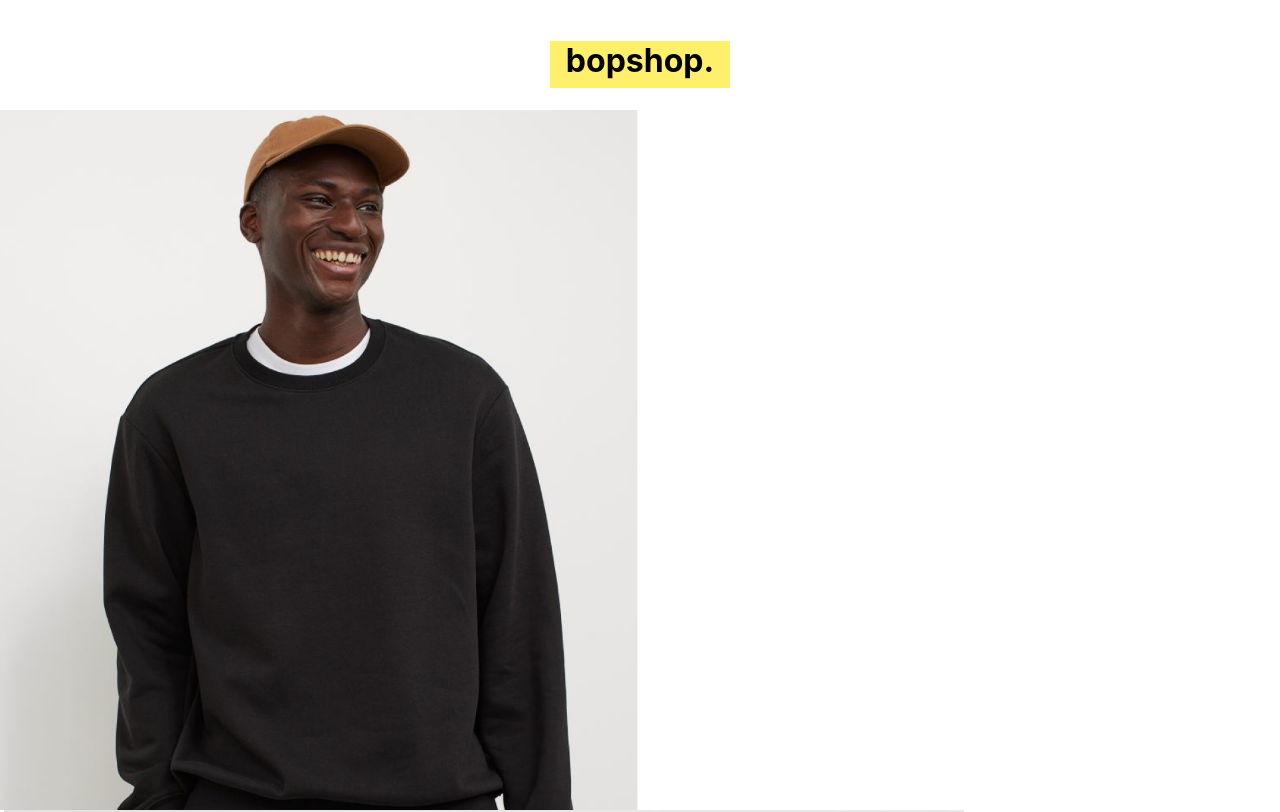
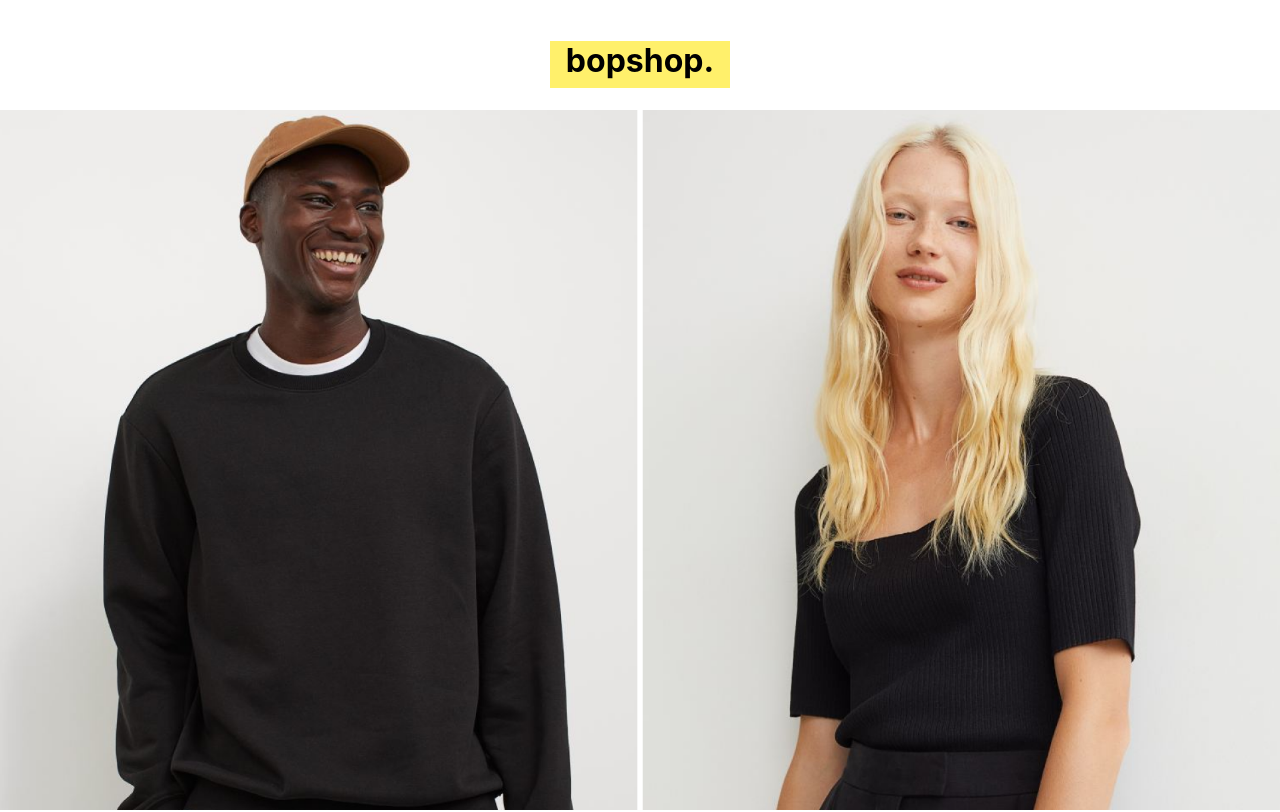
Before and after one commit to Sifon98/AgilLeverans, a React (Vite) app in the folder client/: page /landing in a window 1280 px wide. Shown: the top 812 px of the page. Built offline with nearby package versions, Linux system fonts and the light colour scheme.

Commit message:
womens image done

```diff
--- a/client/src/CSS/_landing.scss
+++ b/client/src/CSS/_landing.scss
@@ -40,19 +40,19 @@
 
         }
 
-        // .rightSide {
-        //     // background-color:red;
-        //     display: flex;
-        //     height: 100%;
-        //     width:50%;
-        //     flex-direction: row;
-        //     justify-content: end;
+        .rightSide {
+            // background-color:red;
+            display: flex;
+            height: 100%;
+            width:50%;
+            flex-direction: row;
+            justify-content: end;
 
-        //     .womenImage {
-        //         width: 100%;
-        //         height:100%;
-        //         object-fit: cover;
-        //     }
-        // }
+            .womenImage {
+                width: 100%;
+                height:100%;
+                object-fit: cover;
+            }
+        }
     }
 }
--- a/client/src/CSS/style.min.css
+++ b/client/src/CSS/style.min.css
@@ -1 +1 @@
-.wrapper{-webkit-box-sizing:border-box;box-sizing:border-box;height:100%;width:100%}.wrapper .titleContainer{display:-webkit-box;display:-ms-flexbox;display:flex;-webkit-box-pack:center;-ms-flex-pack:center;justify-content:center;margin-top:20px}.wrapper .titleContainer .title{display:-webkit-box;display:-ms-flexbox;display:flex;-webkit-box-pack:center;-ms-flex-pack:center;justify-content:center;background-color:#FFF06B;width:180px;height:40px;padding:0px 0px 7px 0px}.wrapper .imageContainer{display:-webkit-box;display:-ms-flexbox;display:flex;-ms-flex-wrap:wrap;flex-wrap:wrap;height:700px;width:100%}.wrapper .imageContainer .leftSide{display:-webkit-box;display:-ms-flexbox;display:flex;height:100%;width:50%;-webkit-box-orient:horizontal;-webkit-box-direction:normal;-ms-flex-direction:row;flex-direction:row;-webkit-box-pack:start;-ms-flex-pack:start;justify-content:start;background-size:cover}.wrapper .imageContainer .leftSide .menImage{width:100%;height:100%;-o-object-fit:cover;object-fit:cover}
+.wrapper{-webkit-box-sizing:border-box;box-sizing:border-box;height:100%;width:100%}.wrapper .titleContainer{display:-webkit-box;display:-ms-flexbox;display:flex;-webkit-box-pack:center;-ms-flex-pack:center;justify-content:center;margin-top:20px}.wrapper .titleContainer .title{display:-webkit-box;display:-ms-flexbox;display:flex;-webkit-box-pack:center;-ms-flex-pack:center;justify-content:center;background-color:#FFF06B;width:180px;height:40px;padding:0px 0px 7px 0px}.wrapper .imageContainer{display:-webkit-box;display:-ms-flexbox;display:flex;-ms-flex-wrap:wrap;flex-wrap:wrap;height:700px;width:100%}.wrapper .imageContainer .leftSide{display:-webkit-box;display:-ms-flexbox;display:flex;height:100%;width:50%;-webkit-box-orient:horizontal;-webkit-box-direction:normal;-ms-flex-direction:row;flex-direction:row;-webkit-box-pack:start;-ms-flex-pack:start;justify-content:start;background-size:cover}.wrapper .imageContainer .leftSide .menImage{width:100%;height:100%;-o-object-fit:cover;object-fit:cover}.wrapper .imageContainer .rightSide{display:-webkit-box;display:-ms-flexbox;display:flex;height:100%;width:50%;-webkit-box-orient:horizontal;-webkit-box-direction:normal;-ms-flex-direction:row;flex-direction:row;-webkit-box-pack:end;-ms-flex-pack:end;justify-content:end}.wrapper .imageContainer .rightSide .womenImage{width:100%;height:100%;-o-object-fit:cover;object-fit:cover}
```
